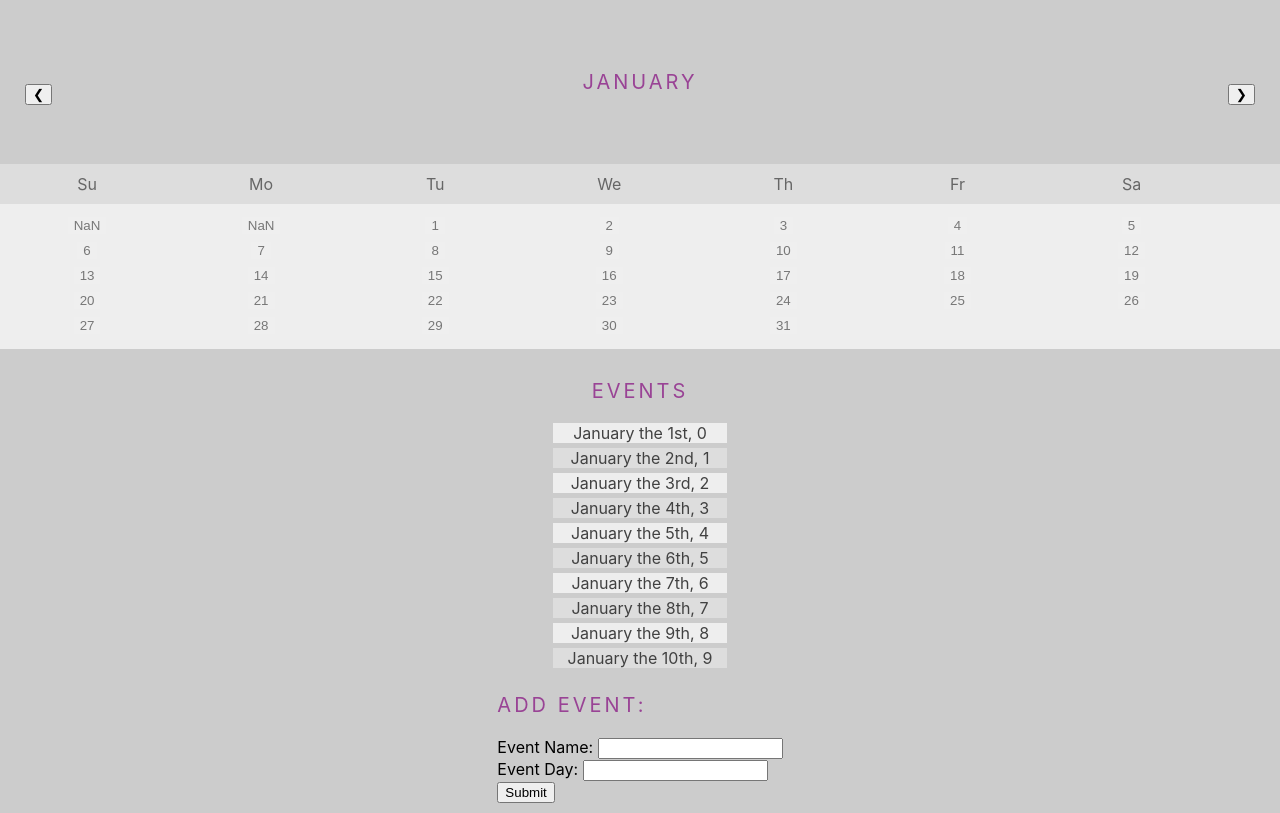
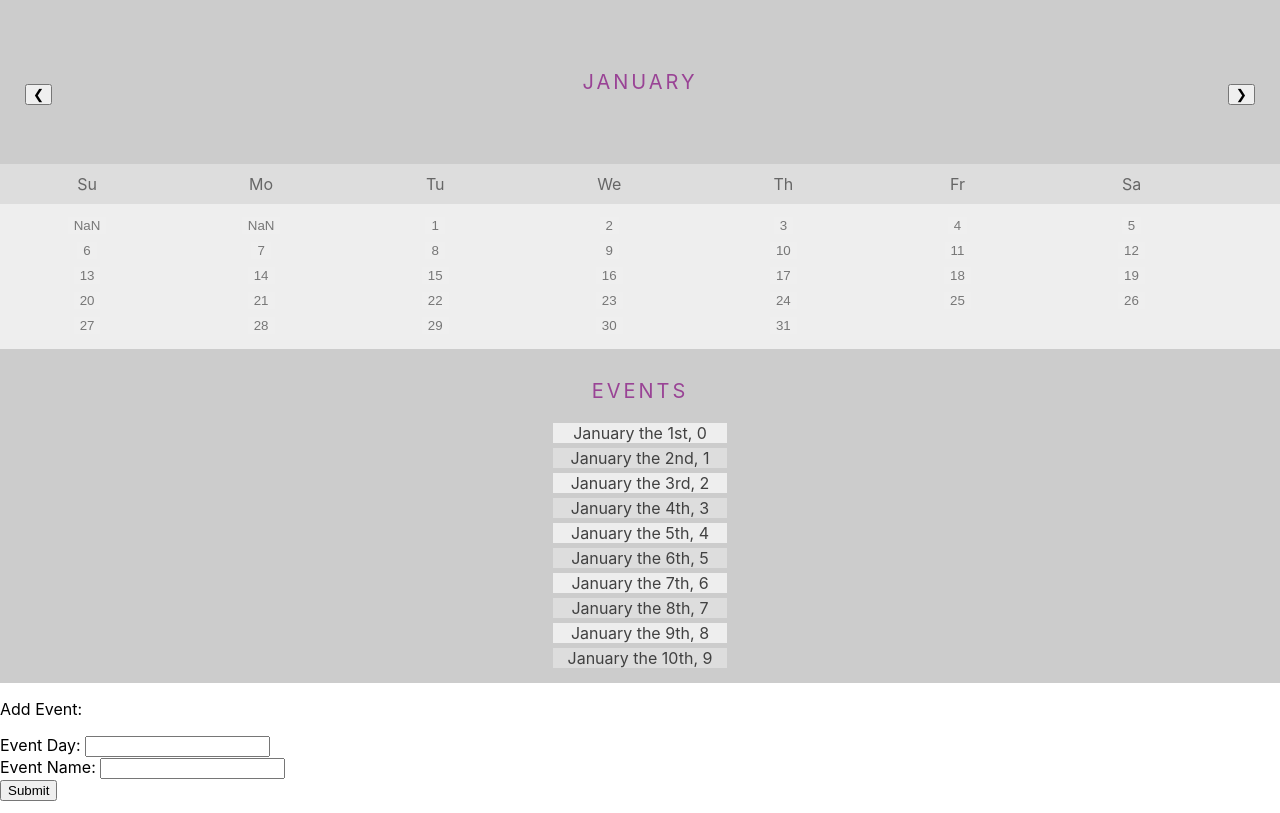
Before and after one commit to ItsByteMe/react-calendar, a React (Create React App) app: page / in a window 1280 px wide. Built offline with nearby package versions, Linux system fonts and the light colour scheme.

Commit message:
Added adding events

```diff
--- a/src/Components/AddEvent.js
+++ b/src/Components/AddEvent.js
@@ -3,18 +3,15 @@ import Event from './Event';
 import './Events.css'
 import { eventsList } from '../eventsList';
 
-const AddEvent = () => {
+const AddEvent = ({ submitNewEvent, inputDayHandler, inputNameHandler} ) => {
     return (
         <div>
             <p>Add Event:</p>
-            <form>
-                Event Name: <input type="text"></input>
-                <br></br>
-                Event Day: <input type="text"></input>
-                <br></br>
-                <input type="submit" value="Submit" />
-            </form>
-
+            Event Day: <input name="day" type="number" onChange = {inputDayHandler}></input>
+            <br></br>
+            Event Name: <input name="name" type="text" onChange = {inputNameHandler}></input>
+            <br></br>
+            <input type="submit" onClick = {submitNewEvent}/>
         </div>
     )
 }
--- a/src/Components/Day.js
+++ b/src/Components/Day.js
@@ -3,7 +3,6 @@ import React from 'react';
 const Day = ({ dayNumber }) => {
     return (
             <li><button>{dayNumber}</button></li>
-
     )
 }
 
--- a/src/Components/Event.js
+++ b/src/Components/Event.js
@@ -2,7 +2,6 @@ import React from 'react';
 
 const Event = ({ month, day, name }) => {
     let mName = '';
-    console.log(month)
     switch(month) {
         case 0:
             mName = 'January';
--- a/src/Components/Events.js
+++ b/src/Components/Events.js
@@ -2,23 +2,24 @@ import React from 'react';
 import Event from './Event';
 import './Events.css'
 import { eventsList } from '../eventsList';
-import AddEvent from './AddEvent';
 
-const Events = ({ Month }) => {
-    const eventsToShow = eventsList.filter(event => event.month === Month)
+const Events = ({ Month, eventsList }) => {
+    // const eventsToShow = eventsList.filter(event => event.month === Month)
+    // localStorage.setItem('myData', JSON.stringify(eventsToShow));
+    // const xx = localStorage.getItem('myData');
+    // console.log(JSON.parse(xx))
 
-    const eventsComponent = eventsToShow.map(i => {
+    const eventsComponent = eventsList.map(i => {
+        console.log(i);
         return (
             <Event month = {Month} day = {i.day + 1} name = {i.name} />
         )
     })
 
     return (
-
         <ul className = 'Events'>
             <p>Events</p>
             {eventsComponent}
-            < AddEvent />
         </ul>
     )
 }
--- a/src/Components/Month.js
+++ b/src/Components/Month.js
@@ -4,11 +4,8 @@ import './Month.css'
 
 const Month = ({ Month }) => {
     const mDays = Array.from(Array(Month.days).keys());
-    console.log(mDays[0])
-    console.log(Month.firstWeekday)
     if(mDays[0] !== Month.firstWeekday) {
         const dayDiff = Month.firstWeekday - mDays[0];
-        console.log(dayDiff);
         for(let i = 0; i < dayDiff; i++) {
             mDays.unshift(undefined)
         }
--- a/src/Containers/App.js
+++ b/src/Containers/App.js
@@ -3,7 +3,9 @@ import Annotation from '../Components/Annotation';
 import MonthName from '../Components/MonthName';
 import Month from '../Components/Month';
 import Events from '../Components/Events';
+import AddEvent from '../Components/AddEvent';
 import { months2019 } from '../months2019';
+import { eventsList } from '../eventsList';
 
 class App extends React.Component {
     constructor() {
@@ -11,11 +13,21 @@ class App extends React.Component {
         this.state = {
             mIndex: 0,
             month: '',
-            eventsDay: 0
+            eventsToRender: [],
+            eventDay: undefined,
+            eventName: ''
         }
 
         this.onPressRight = this.onPressRight.bind(this);
         this.onPressLeft = this.onPressLeft.bind(this);
+        this.onSubmitEvent = this.onSubmitEvent.bind(this);
+        this.onDayChange = this.onDayChange.bind(this);
+        this.onNameChange = this.onNameChange.bind(this);
+    }
+
+    componentDidMount = () => {
+        this.setState({eventsToRender: eventsList.filter(event => event.month === this.state.mIndex)})
+
     }
 
     onPressLeft = (event) => {
@@ -35,13 +47,38 @@ class App extends React.Component {
         }
     }
 
+    onSubmitEvent = (event) => {
+        event.preventDefault();
+        const eventToAdd = {
+            day: this.state.eventDay,
+            month: this.state.mIndex,
+            name: this.state.eventName
+        }
+        const toJoin = this.state.eventsToRender.concat(eventToAdd)
+        this.setState({eventsToRender: toJoin})
+    }
+
+    onDayChange = (event) => {
+        this.setState({eventDay: event.target.value - 1});
+    }
+
+    onNameChange = (event) => {
+        this.setState({eventName: event.target.value});
+    }
+
+    resetNewEvent = (event) => {
+    }
+
     render() {
+        console.log(this.state.eventsToRender)
+        console.log(this.state.eventToAdd)
         return (
             <div>
                 <MonthName Month = {months2019[this.state.mIndex].name} pressRight = { this.onPressRight } pressLeft = { this.onPressLeft} />
                 <Annotation />
                 <Month Month = { months2019[this.state.mIndex] }/>
-                <Events Month = { this.state.mIndex }/>
+                <Events Month = {this.state.mIndex} eventsList = {this.state.eventsToRender} />
+                <AddEvent submitNewEvent = { this.onSubmitEvent } inputDayHandler = {this.onDayChange} inputNameHandler = {this.onNameChange}/>
             </div>
 
         )
```
Also changed, not shown: 1 other file (tests, documents, lock files or other folders).
